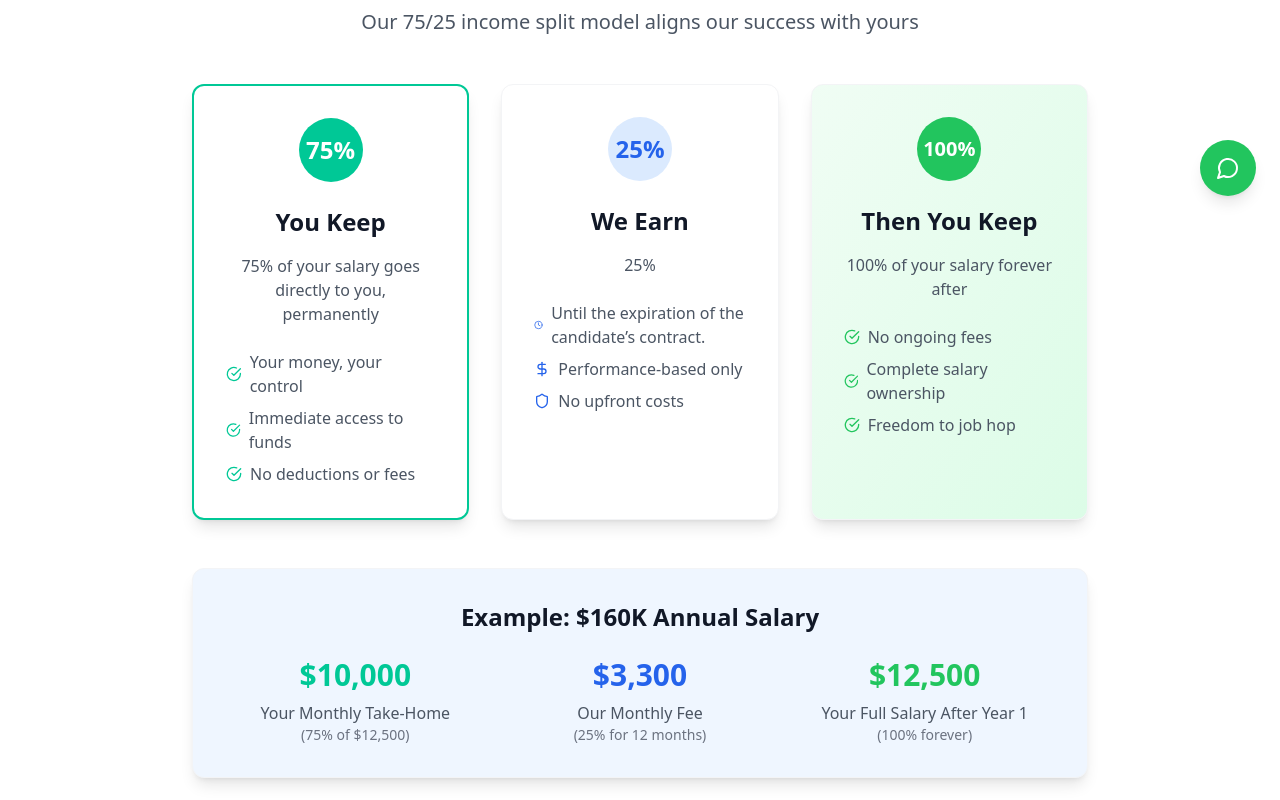
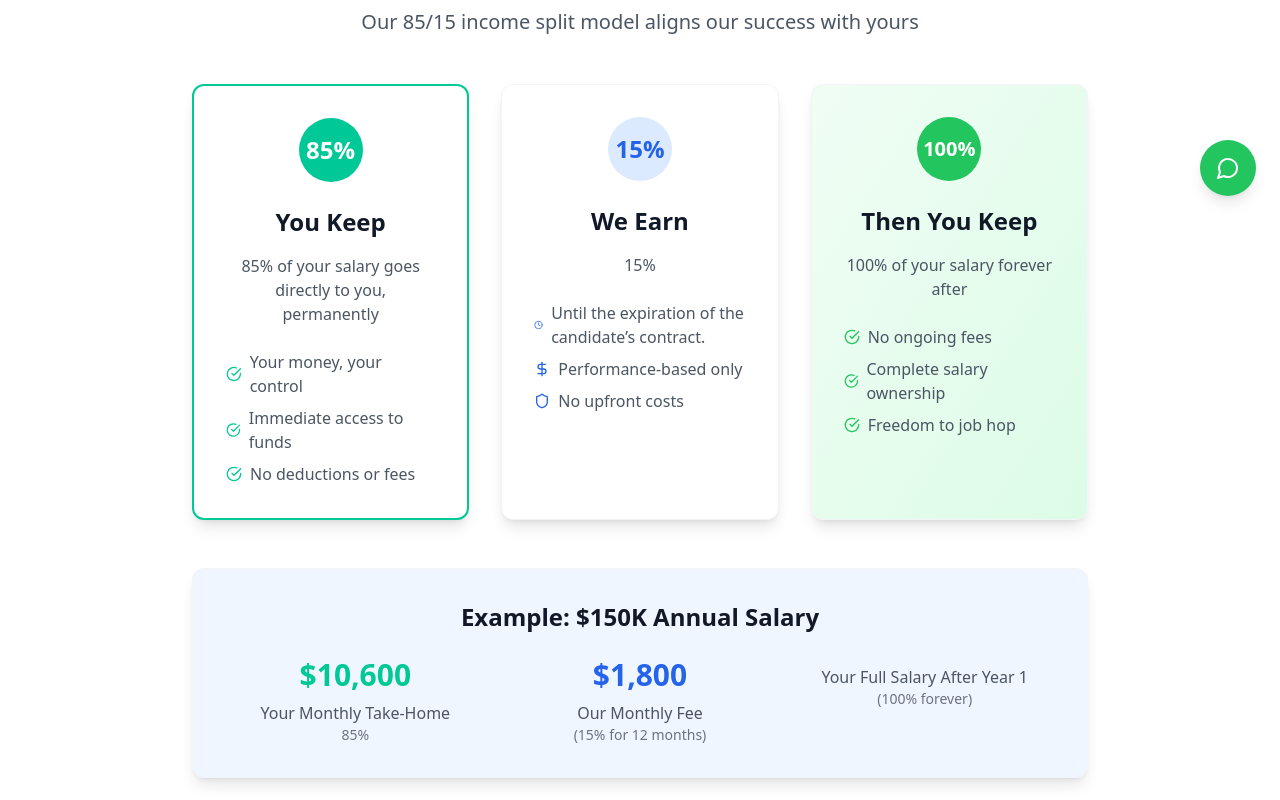
Before and after one commit to david777-max/westernpress.com, a React (Vite) app: page /pricing in a window 1280 px wide. Shown: the part 580-1380 px from the top of the page. Built offline with nearby package versions, Linux system fonts and the light colour scheme.

Commit message:
Changed the price

```diff
--- a/src/pages/Home.tsx
+++ b/src/pages/Home.tsx
@@ -123,7 +123,7 @@ const Home: React.FC = () => {
           <div className="mt-10 flex justify-center gap-10 text-sm text-gray-600 dark:text-gray-400">
             <div className="flex items-center">
               <Clock className="h-4 w-4 mr-2" />
-              15-20 Day Guarantee
+              15 Day Guarantee
             </div>
             <div className="flex items-center">
               <Users className="h-4 w-4 mr-2" />
--- a/src/pages/HowItWorks.tsx
+++ b/src/pages/HowItWorks.tsx
@@ -26,7 +26,7 @@ const HowItWorks: React.FC = () => {
       description: 'Complete our quick 5-minute onboarding process with a straightforward performance-based contract.',
       details: [
         'No upfront fees or hidden costs',
-        'Clear 75/25 income split structure',
+        'Clear 85/15 income split structure',
         'Cancel anytime with 30-day notice',
         'Legal protection for both parties'
       ]
@@ -356,20 +356,20 @@ const HowItWorks: React.FC = () => {
               <div className="grid grid-cols-1 md:grid-cols-2 gap-8 items-center">
                 <div>
                   <h3 className="text-2xl font-bold text-gray-900 dark:text-white mb-6">
-                    Example: $160K Annual Salary
+                    Example: $150K Annual Salary
                   </h3>
                   <div className="space-y-4">
                     <div className="flex justify-between items-center p-4 bg-green-50 dark:bg-green-900/20 rounded-lg">
                       <span className="font-semibold text-gray-900 dark:text-white">Your Monthly Take-Home:</span>
-                      <span className="text-xl font-bold text-[#00c896]">$10,000</span>
+                      <span className="text-xl font-bold text-[#00c896]">$10,600</span>
                     </div>
                     <div className="flex justify-between items-center p-4 bg-blue-50 dark:bg-blue-900/20 rounded-lg">
                       <span className="font-semibold text-gray-900 dark:text-white">Our Monthly Fee:</span>
-                      <span className="text-xl font-bold text-blue-600">$3,300</span>
+                      <span className="text-xl font-bold text-blue-600">$1,800</span>
                     </div>
                     <div className="flex justify-between items-center p-4 bg-gray-50 dark:bg-gray-700 rounded-lg border-2 border-gray-200 dark:border-gray-600">
                       <span className="font-semibold text-gray-900 dark:text-white">Total Monthly Gross:</span>
-                      <span className="text-xl font-bold text-gray-900 dark:text-white">$13,333</span>
+                      <span className="text-xl font-bold text-gray-900 dark:text-white">$12,400</span>
                     </div>
                   </div>
                 </div>
@@ -377,7 +377,7 @@ const HowItWorks: React.FC = () => {
                   <div className="text-center">
                     <DollarSign className="h-16 w-16 text-[#00c896] mx-auto mb-4" />
                     <p className="text-gray-600 dark:text-gray-300 mb-4">
-                      You keep 75% of your salary permanently. We earn 25%.
+                      You keep 85% of your salary permanently. We earn 15%.
                     </p>
                     <div className="bg-[#00c896]/10 p-4 rounded-lg">
                       <p className="text-sm text-[#00c896] font-semibold">
--- a/src/pages/Pricing.tsx
+++ b/src/pages/Pricing.tsx
@@ -19,8 +19,8 @@ const Pricing: React.FC = () => {
       answer: 'Yes, That is possible, but currently, we focus on US-based positions and developers authorized to work in the United States. This includes US citizens, permanent residents, and those with valid work authorization (H1B, EAD, etc.).'
     },
     {
-      question: 'How long does the 25% fee last?',
-      answer: 'Our 25% fee is collected only until the candidate’s contract end date.'
+      question: 'How long does the 15% fee last?',
+      answer: 'Our 15% fee is collected only until the candidate’s contract end date.'
     },
     {
       question: 'What if I want to change jobs after being placed?',
@@ -83,7 +83,7 @@ const Pricing: React.FC = () => {
                 Simple, Transparent Pricing
               </h2>
               <p className="text-xl text-gray-600 dark:text-gray-300">
-                Our 75/25 income split model aligns our success with yours
+                Our 85/15 income split model aligns our success with yours
               </p>
             </div>
 
@@ -91,13 +91,13 @@ const Pricing: React.FC = () => {
               {/* Your Share */}
               <div className="card p-8 text-center border-2 border-[#00c896]">
                 <div className="inline-flex items-center justify-center w-16 h-16 bg-[#00c896] text-white rounded-full mb-6">
-                  <span className="text-2xl font-bold">75%</span>
+                  <span className="text-2xl font-bold">85%</span>
                 </div>
                 <h3 className="text-2xl font-bold text-gray-900 dark:text-white mb-4">
                   You Keep
                 </h3>
                 <p className="text-gray-600 dark:text-gray-300 mb-6">
-                  75% of your salary goes directly to you, permanently
+                  85% of your salary goes directly to you, permanently
                 </p>
                 <ul className="space-y-2 text-left">
                   <li className="flex items-center text-gray-600 dark:text-gray-300">
@@ -118,13 +118,13 @@ const Pricing: React.FC = () => {
               {/* Our Share */}
               <div className="card p-8 text-center">
                 <div className="inline-flex items-center justify-center w-16 h-16 bg-blue-100 dark:bg-blue-900 text-blue-600 dark:text-blue-400 rounded-full mb-6">
-                  <span className="text-2xl font-bold">25%</span>
+                  <span className="text-2xl font-bold">15%</span>
                 </div>
                 <h3 className="text-2xl font-bold text-gray-900 dark:text-white mb-4">
                   We Earn
                 </h3>
                 <p className="text-gray-600 dark:text-gray-300 mb-6">
-                  25%
+                  15%
                 </p>
                 <ul className="space-y-2 text-left">
                   <li className="flex items-center text-gray-600 dark:text-gray-300">
@@ -173,21 +173,21 @@ const Pricing: React.FC = () => {
             {/* Example Calculation */}
             <div className="card p-8 bg-blue-50 dark:bg-blue-900/20">
               <h3 className="text-2xl font-bold text-gray-900 dark:text-white mb-6 text-center">
-                Example: $160K Annual Salary
+                Example: $150K Annual Salary
               </h3>
               <div className="grid grid-cols-1 md:grid-cols-3 gap-6">
                 <div className="text-center">
-                  <div className="text-3xl font-bold text-[#00c896] mb-2">$10,000</div>
+                  <div className="text-3xl font-bold text-[#00c896] mb-2">$10,600</div>
                   <div className="text-gray-600 dark:text-gray-300">Your Monthly Take-Home</div>
-                  <div className="text-sm text-gray-500 dark:text-gray-400">(75% of $12,500)</div>
+                  <div className="text-sm text-gray-500 dark:text-gray-400">85%</div>
                 </div>
                 <div className="text-center">
-                  <div className="text-3xl font-bold text-blue-600 mb-2">$3,300</div>
+                  <div className="text-3xl font-bold text-blue-600 mb-2">$1,800</div>
                   <div className="text-gray-600 dark:text-gray-300">Our Monthly Fee</div>
-                  <div className="text-sm text-gray-500 dark:text-gray-400">(25% for 12 months)</div>
+                  <div className="text-sm text-gray-500 dark:text-gray-400">(15% for 12 months)</div>
                 </div>
                 <div className="text-center">
-                  <div className="text-3xl font-bold text-green-500 mb-2">$12,500</div>
+                  <div className="text-3xl font-bold text-green-500 mb-2"></div>
                   <div className="text-gray-600 dark:text-gray-300">Your Full Salary After Year 1</div>
                   <div className="text-sm text-gray-500 dark:text-gray-400">(100% forever)</div>
                 </div>
```
